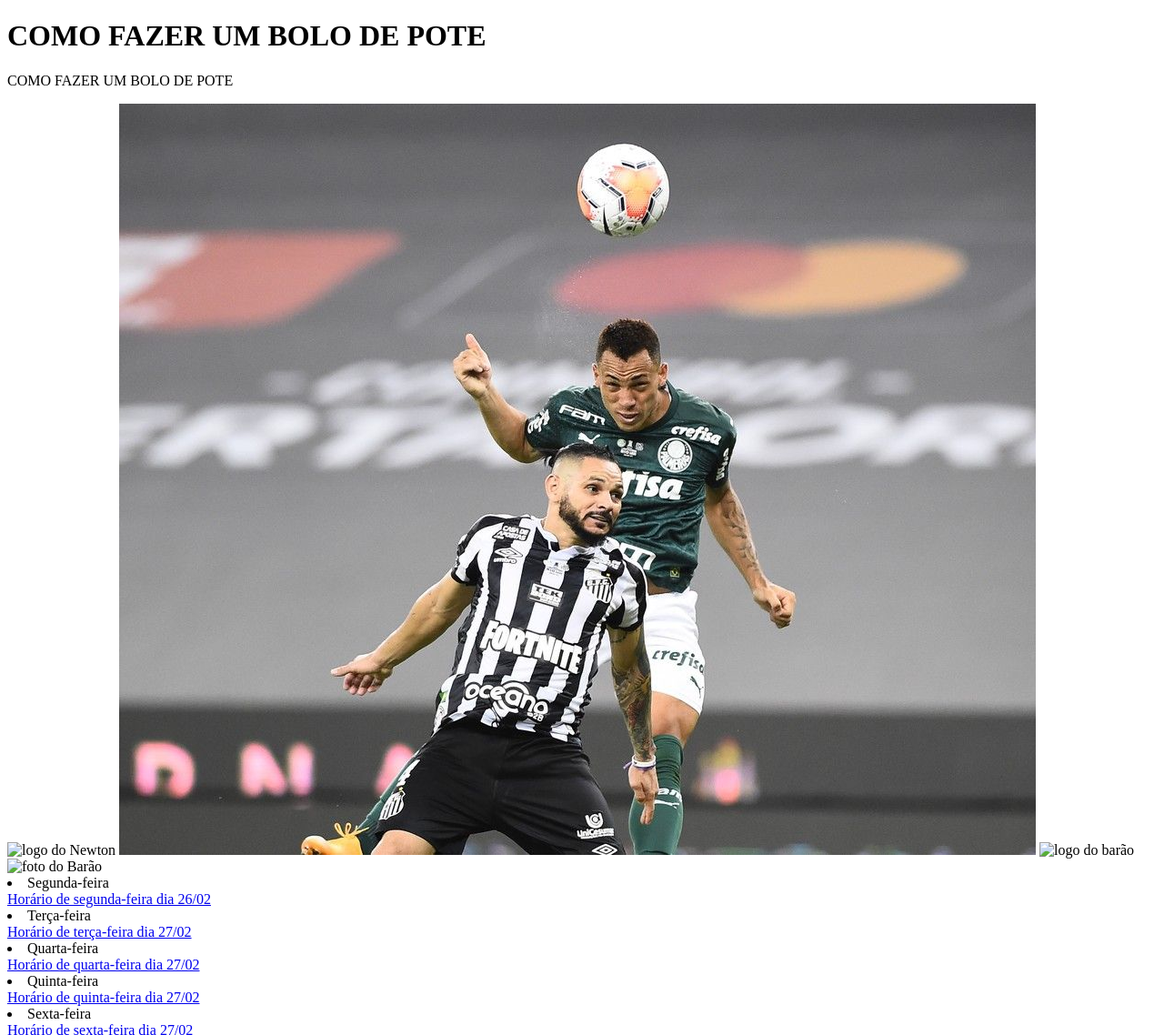
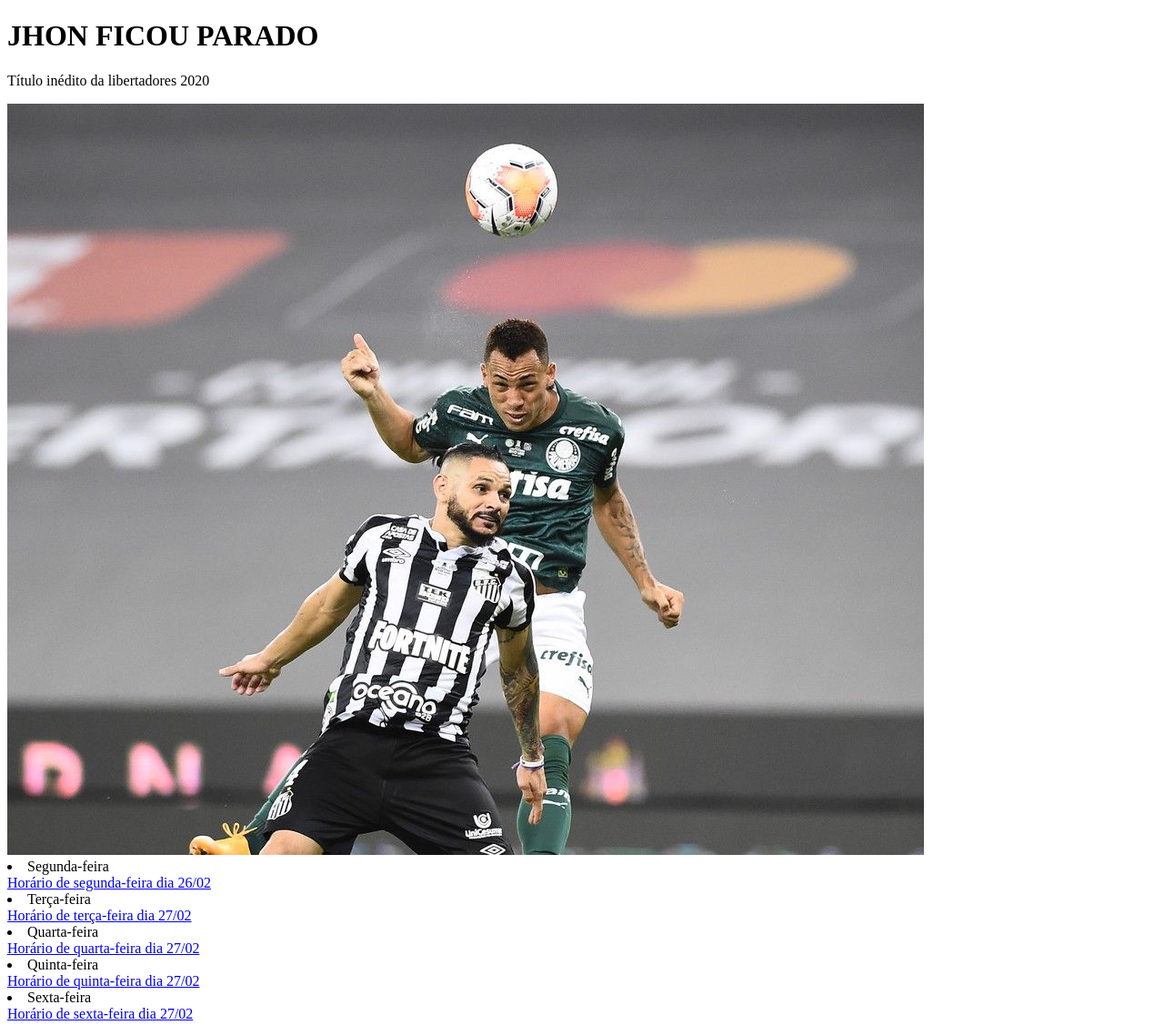
Before and after one commit to luzardo00/site2024, a plain HTML site: page index.html in a window 1280 px wide. Shown: the top 1138 px of the page at 91% size. Drawn offline with Linux system fonts and the light colour scheme.

Commit message:
Update index.html

```diff
--- a/index.html
+++ b/index.html
@@ -8,15 +8,13 @@
     <title></title>
 </head>
 <body>
-    <h1> COMO FAZER UM BOLO DE POTE </h1>
+    <h1> JHON FICOU PARADO </h1>
 
-    <p> COMO FAZER UM BOLO DE POTE </p>
+    <p> Título inédito da libertadores 2020</p>
 
 
-    <img src="NEWTON1.jpg" alt="logo do Newton">
-    <img src="ce713c101b9c84c3bd478112ac16d36d.jpg" alt="foto do Newton">
-    <img src="BARAO1.png" alt="logo do barão">
-    <img src="BARAO2.jpg" alt="foto do Barão">
+
+    <img src="ce713c101b9c84c3bd478112ac16d36d.jpg">
 
 
 
```
